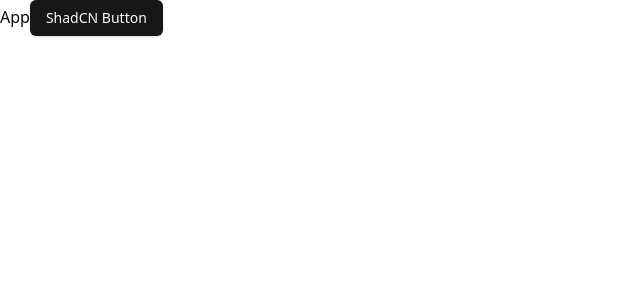
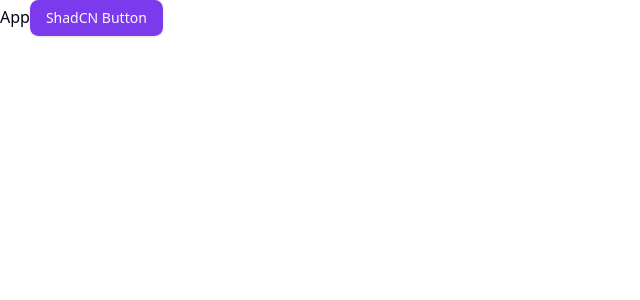
Before and after one commit to abinash2055/Blog-Website, a React (Vite) app in the folder client/: page / in a window 1280 px wide. Shown: the top 300 px of the page, without its empty margins (0-640 px from the left). Built offline with nearby package versions, Linux system fonts and the light colour scheme.

Commit message:
Customized ShadCN

```diff
--- a/client/src/index.css
+++ b/client/src/index.css
@@ -2,61 +2,64 @@
 @tailwind components;
 @tailwind utilities;
 
+
 @layer base {
   :root {
     --background: 0 0% 100%;
-    --foreground: 0 0% 3.9%;
+    --foreground: 224 71.4% 4.1%;
     --card: 0 0% 100%;
-    --card-foreground: 0 0% 3.9%;
+    --card-foreground: 224 71.4% 4.1%;
     --popover: 0 0% 100%;
-    --popover-foreground: 0 0% 3.9%;
-    --primary: 0 0% 9%;
-    --primary-foreground: 0 0% 98%;
-    --secondary: 0 0% 96.1%;
-    --secondary-foreground: 0 0% 9%;
-    --muted: 0 0% 96.1%;
-    --muted-foreground: 0 0% 45.1%;
-    --accent: 0 0% 96.1%;
-    --accent-foreground: 0 0% 9%;
+    --popover-foreground: 224 71.4% 4.1%;
+    --primary: 262.1 83.3% 57.8%;
+    --primary-foreground: 210 20% 98%;
+    --secondary: 220 14.3% 95.9%;
+    --secondary-foreground: 220.9 39.3% 11%;
+    --muted: 220 14.3% 95.9%;
+    --muted-foreground: 220 8.9% 46.1%;
+    --accent: 220 14.3% 95.9%;
+    --accent-foreground: 220.9 39.3% 11%;
     --destructive: 0 84.2% 60.2%;
-    --destructive-foreground: 0 0% 98%;
-    --border: 0 0% 89.8%;
-    --input: 0 0% 89.8%;
-    --ring: 0 0% 3.9%;
+    --destructive-foreground: 210 20% 98%;
+    --border: 220 13% 91%;
+    --input: 220 13% 91%;
+    --ring: 262.1 83.3% 57.8%;
+    --radius: 0.65rem;
     --chart-1: 12 76% 61%;
     --chart-2: 173 58% 39%;
     --chart-3: 197 37% 24%;
     --chart-4: 43 74% 66%;
     --chart-5: 27 87% 67%;
-    --radius: 0.5rem
   }
+
   .dark {
-    --background: 0 0% 3.9%;
-    --foreground: 0 0% 98%;
-    --card: 0 0% 3.9%;
-    --card-foreground: 0 0% 98%;
-    --popover: 0 0% 3.9%;
-    --popover-foreground: 0 0% 98%;
-    --primary: 0 0% 98%;
-    --primary-foreground: 0 0% 9%;
-    --secondary: 0 0% 14.9%;
-    --secondary-foreground: 0 0% 98%;
-    --muted: 0 0% 14.9%;
-    --muted-foreground: 0 0% 63.9%;
-    --accent: 0 0% 14.9%;
-    --accent-foreground: 0 0% 98%;
+    --background: 224 71.4% 4.1%;
+    --foreground: 210 20% 98%;
+    --card: 224 71.4% 4.1%;
+    --card-foreground: 210 20% 98%;
+    --popover: 224 71.4% 4.1%;
+    --popover-foreground: 210 20% 98%;
+    --primary: 263.4 70% 50.4%;
+    --primary-foreground: 210 20% 98%;
+    --secondary: 215 27.9% 16.9%;
+    --secondary-foreground: 210 20% 98%;
+    --muted: 215 27.9% 16.9%;
+    --muted-foreground: 217.9 10.6% 64.9%;
+    --accent: 215 27.9% 16.9%;
+    --accent-foreground: 210 20% 98%;
     --destructive: 0 62.8% 30.6%;
-    --destructive-foreground: 0 0% 98%;
-    --border: 0 0% 14.9%;
-    --input: 0 0% 14.9%;
-    --ring: 0 0% 83.1%;
+    --destructive-foreground: 210 20% 98%;
+    --border: 215 27.9% 16.9%;
+    --input: 215 27.9% 16.9%;
+    --ring: 263.4 70% 50.4%;
     --chart-1: 220 70% 50%;
     --chart-2: 160 60% 45%;
     --chart-3: 30 80% 55%;
     --chart-4: 280 65% 60%;
-    --chart-5: 340 75% 55%
+    --chart-5: 340 75% 55%;
   }
 }
+
 
 @layer base {
   * {
```
